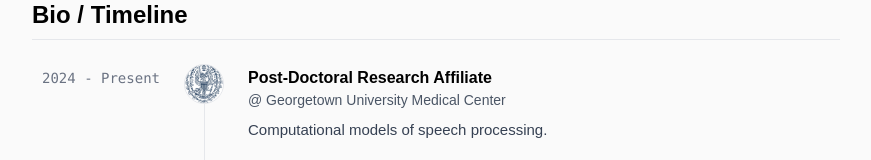
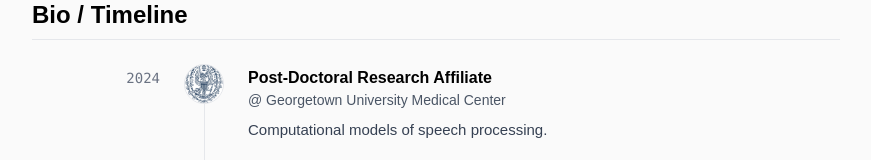
Before and after one commit to Nikolovpp/nikolovpp.github.io, a Next.js app: page / in a window 1280 px wide. Shown: the part 288-448 px from the top of the page, without its empty margins (204-1075 px from the left). Built offline with nearby package versions, Linux system fonts and the light colour scheme.

Commit message:
edited timeline current line as just current year

```diff
--- a/data/timeline.ts
+++ b/data/timeline.ts
@@ -9,7 +9,7 @@ export interface TimelineItem {
 
 export const timelineData: TimelineItem[] = [
     {
-        year: "2024 - Present",
+        year: "2024",
         role: "Post-Doctoral Research Affiliate",
         institution: "Georgetown University Medical Center",
         description: "Computational models of speech processing.",
```
